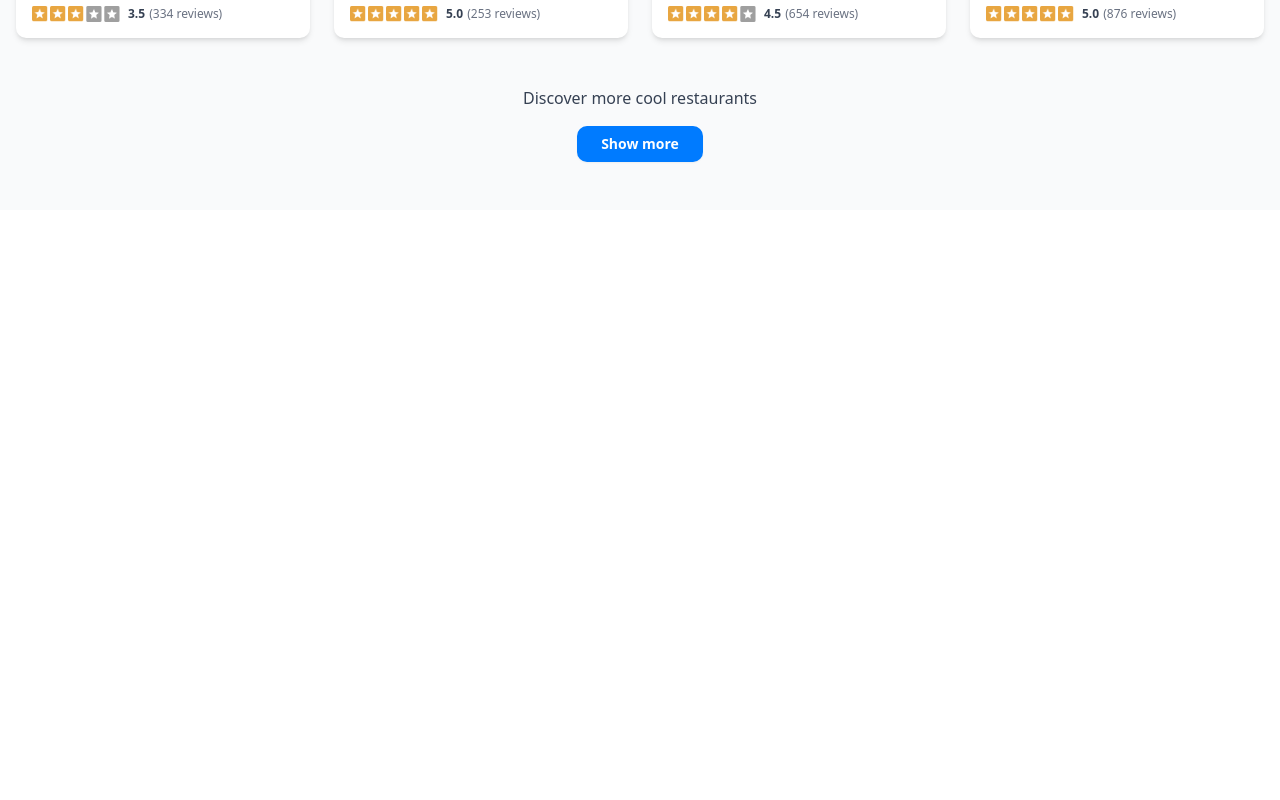
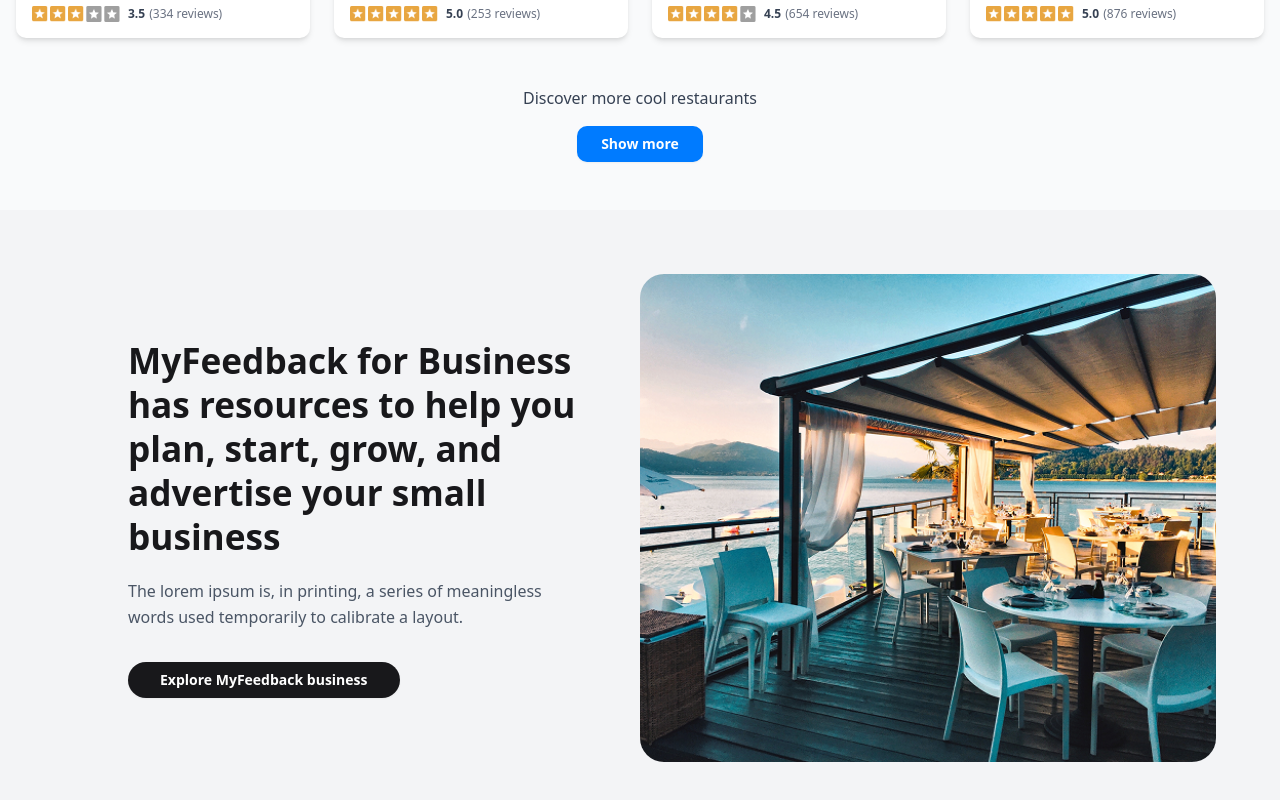
Before and after one commit to shazzad098/restuarent-app, a React (Vite) app: page / in a window 1280 px wide. Shown: the part 1817-2617 px from the top of the page. Before the commit the page ends 2027 px from the top, so only its background shows below. Built offline with nearby package versions, Linux system fonts and the light colour scheme.

Commit message:
completed feedback section

```diff
--- a/src/App.jsx
+++ b/src/App.jsx
@@ -3,6 +3,7 @@
 import Collections from './components/Collections'
 import Carousel from './components/Carousel'
 import Latest_trends from './components/Latest_trends'
+import Feedback from './components/Feedback'
 function App() {
 
   return (
@@ -11,6 +12,7 @@
       <Collections />
       <Carousel />
       <Latest_trends />
+      <Feedback />
     </>
   )
 }
--- /dev/null
+++ b/src/components/Feedback.jsx
@@ -0,0 +1,41 @@
+// src/components/Feedback.jsx
+import React from 'react';
+import { Button } from "@/components/ui/button"; // Ensure this path is correct for your Shadcn UI setup
+
+const Feedback = () => {
+  return (
+    <section className="bg-gray-100 p-6 sm:p-8 md:p-12 lg:p-16 font-sans">
+      <div className="container mx-auto max-w-6xl"> {/* Optional: constrain width and center */}
+        <div className="overflow-hidden md:flex">
+          {/* Left Text Section */}
+          <div className="md:w-1/2 p-8 sm:p-10 md:p-12 lg:p-16 flex flex-col justify-center">
+            <h2 className="text-2xl sm:text-3xl lg:text-[2.20rem] font-bold text-zinc-900 mb-5 leading-tight">
+              MyFeedback for Business has resources to help you plan, start, grow, and advertise your small business
+            </h2>
+            <p className="text-gray-600 text-sm sm:text-base mb-8 leading-relaxed">
+              The lorem ipsum is, in printing, a series of meaningless words used temporarily to calibrate a layout.
+            </p>
+            <div> {/* Wrapper for the button */}
+              <Button
+                className="bg-zinc-900 hover:bg-zinc-700 text-white font-semibold py-3.5 px-8 rounded-full text-sm transition-colors duration-300 hover:cursor-pointer"
+              >
+                Explore MyFeedback business
+              </Button>
+            </div>
+          </div>
+
+          {/* Right Image Section */}
+          <div className="md:w-1/2">
+            <img
+              src="/images/feedback_img.png" // Path relative to the public folder
+              alt="Outdoor restaurant dining area with a view of the water at sunset"
+              className="w-full h-64 md:h-full object-cover rounded-3xl" // h-64 for mobile, h-full for md+ to match text content height
+            />
+          </div>
+        </div>
+      </div>
+    </section>
+  );
+};
+
+export default Feedback;
```
Also changed, not shown: public/images/feedback_img.png (added), src/components/Latest_trends.jsx (line endings or trailing spaces).
